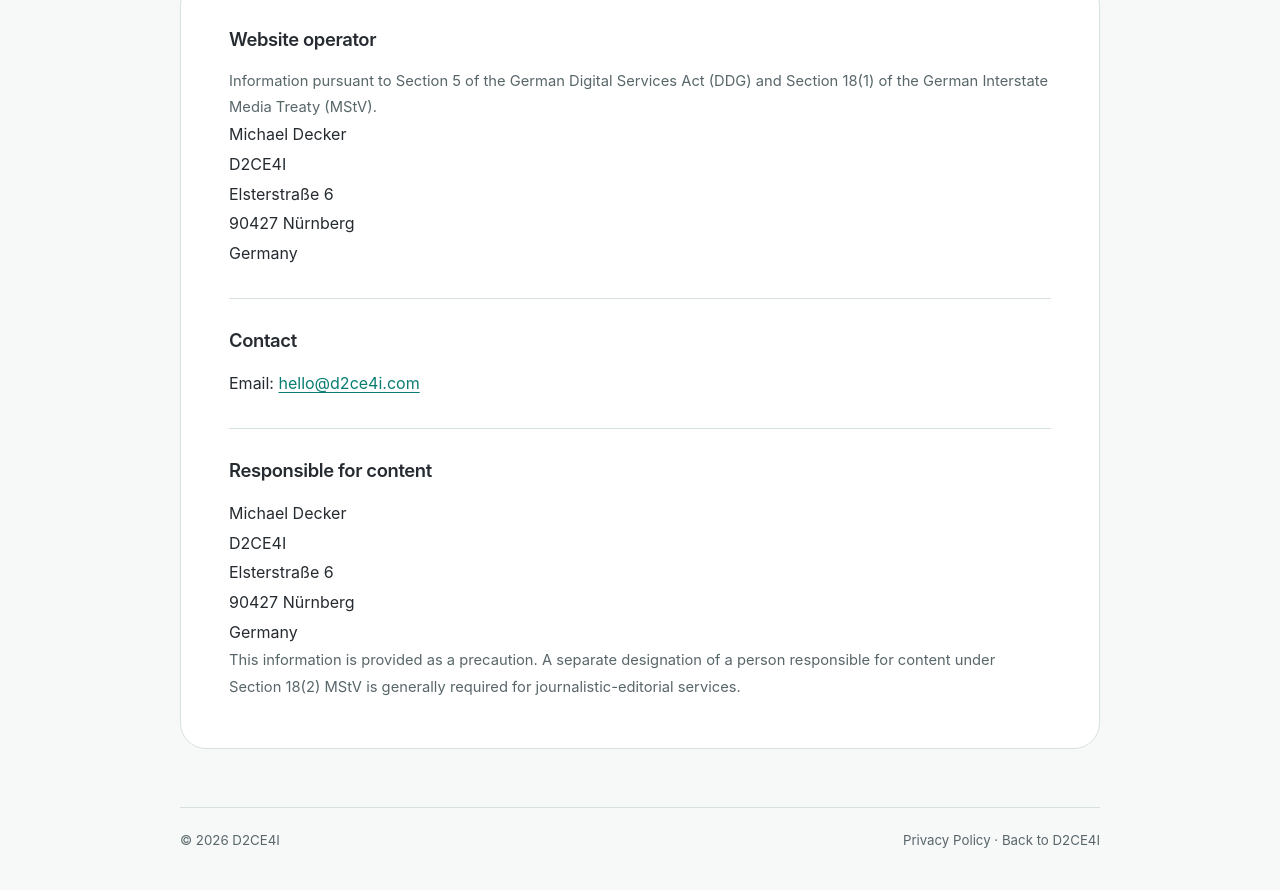
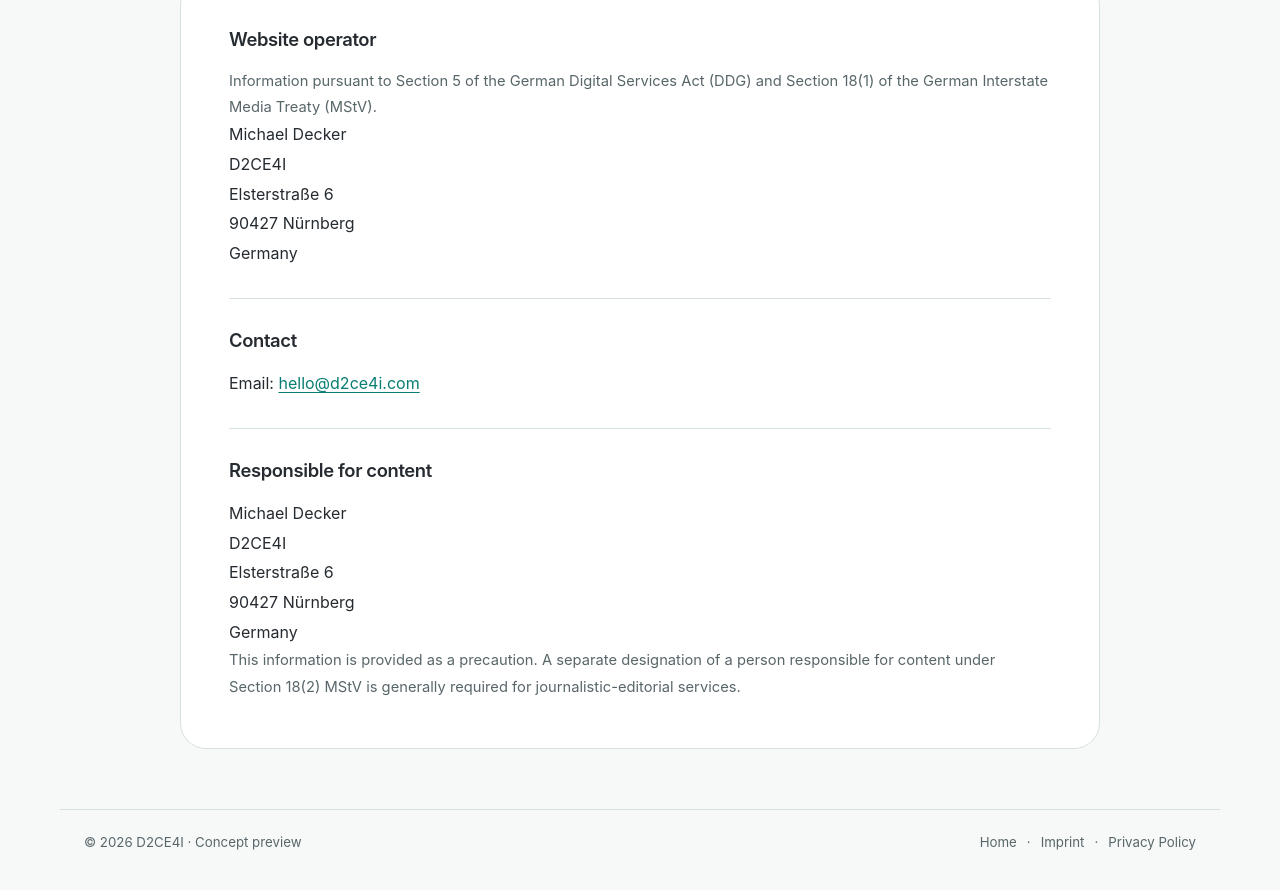
Before and after one commit to rwmt95ny9r-gif/d2ce4i-website, a plain HTML site: page imprint.html in a window 1280 px wide. Shown: the part 444-1334 px from the top of the page. Drawn offline with Linux system fonts and the light colour scheme.

Commit message:
ui: standardize shared footer across all pages

```diff
--- a/imprint.html
+++ b/imprint.html
@@ -39,9 +39,12 @@
     address{font-style:normal;line-height:1.85}
     .email{color:var(--accent);text-decoration:underline;text-underline-offset:3px;overflow-wrap:anywhere}
     .legal-note{color:var(--muted);font-size:.92rem}
-    footer{border-top:1px solid var(--line);margin-top:58px;padding-top:24px;display:flex;justify-content:space-between;flex-wrap:wrap;gap:12px;color:var(--muted);font-size:.83rem}
-    footer a{color:inherit;text-decoration:none}
-    footer a:hover{color:var(--accent)}
+    .site-footer{max-width:1160px;width:100%;margin:0 auto;border-top:1px solid var(--line);padding:24px 24px 36px;color:var(--muted);font-size:.83rem;display:flex;align-items:center;justify-content:space-between;flex-wrap:wrap;gap:12px}
+    .footer-links{display:flex;align-items:center;flex-wrap:wrap;gap:10px}
+    .site-footer a{color:inherit;text-decoration:none;text-underline-offset:3px}
+    .site-footer a:hover{color:var(--accent);text-decoration:underline}
+    .site-footer a:focus-visible{outline:2px solid var(--accent);outline-offset:3px}
+    @media(max-width:660px){.site-footer{justify-content:center;text-align:center;padding:22px 18px 32px}.footer-links{justify-content:center}}
     @media(max-width:550px){.shell{width:min(100% - 28px,920px)}.nav{margin-bottom:55px}.panel{border-radius:20px;padding:25px 22px}}
   </style>
 </head>
@@ -85,11 +88,18 @@
         <p class="legal-note">This information is provided as a precaution. A separate designation of a person responsible for content under Section 18(2) MStV is generally required for journalistic-editorial services.</p>
       </section>
     </div>
-    <footer>
-      <span>© <span id="year">2026</span> D2CE4I</span>
-      <span><a href="privacy.html">Privacy Policy</a> · <a href="index.html">Back to D2CE4I</a></span>
-    </footer>
+
   </main>
+  <footer class="site-footer">
+    <span>© <span id="year">2026</span> D2CE4I · Concept preview</span>
+    <nav class="footer-links" aria-label="Footer navigation">
+      <a href="index.html">Home</a>
+      <span aria-hidden="true">·</span>
+      <a href="imprint.html">Imprint</a>
+      <span aria-hidden="true">·</span>
+      <a href="privacy.html">Privacy Policy</a>
+    </nav>
+  </footer>
   <script>
     document.getElementById('year').textContent = new Date().getFullYear();
     (function () {
```
